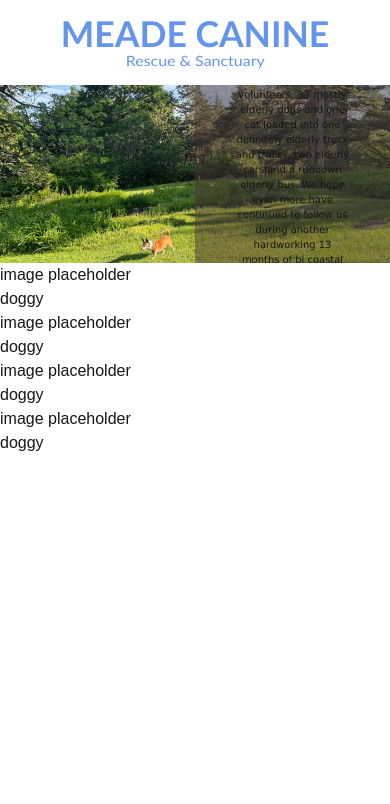
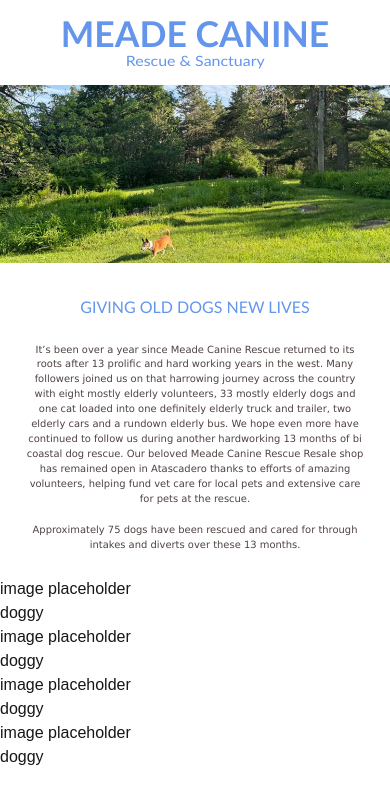
Before and after one commit to bootcamp-project-2026/bootcamp-app, a Next.js app: page /home in a window 390 px wide. Shown: the top 804 px of the page. Built offline with nearby package versions, Linux system fonts and the light colour scheme.

Commit message:
Added mobile responsiveness for hero section

```diff
--- a/src/app/home/home.module.css
+++ b/src/app/home/home.module.css
@@ -28,7 +28,7 @@
   letter-spacing: 10;
 }
 
-/* Hero section: text will be on the image*/
+/* Hero section for desktop: text will be on the image*/
 .hero {
   /* making position relative keeps all the elements in hero inside this container*/
   position: relative;
@@ -76,4 +76,26 @@
     "Lucida Sans Unicode", Geneva, Verdana, sans-serif;
 }
 
+/* Hero Section for screens under 767px*/
+@media (max-width: 767px) {
+  .hero {
+    display: flex;
+    flex-direction: column;
+  }
+
+  .heroText {
+    position: static; /* Strips out the absolute overlay properties */
+    background: none;
+    width: 100%;
+    box-sizing: border-box;
+    color: rgba(70, 55, 55, 0.95);
+    padding: 1rem;
+  }
+
+  .heroTitle {
+    font-size: 100%;
+    color: cornflowerblue;
+  }
+}
+
 /* Dog grid section */
```
